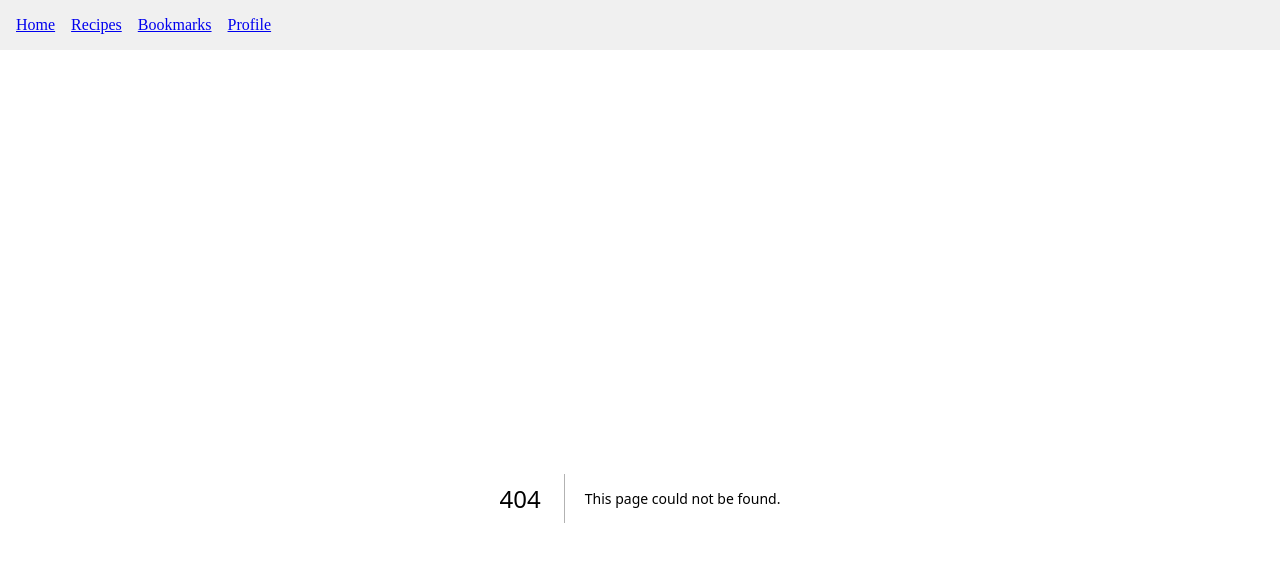
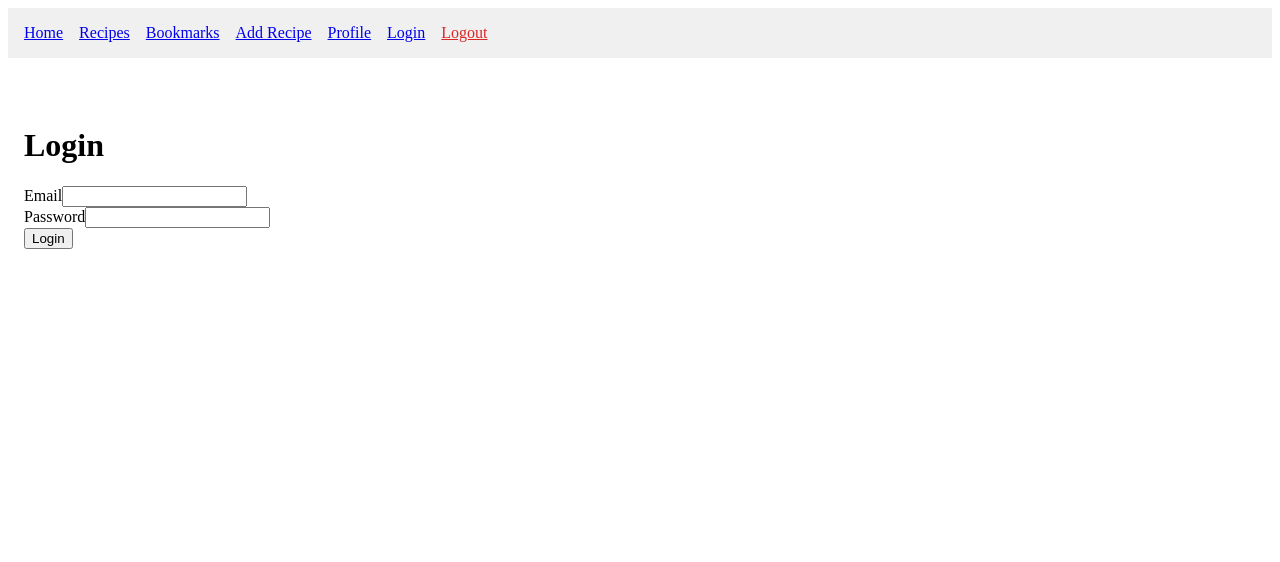
Before and after one commit to noiorhyun/recipenest, a Next.js app: page /login in a window 1280 px wide. Before the commit this address had no page. Shown: the top 562 px of the page. Built offline with nearby package versions, Linux system fonts and the light colour scheme.

Commit message:
add login log out and recipes

```diff
--- a/app/layout.js
+++ b/app/layout.js
@@ -1,7 +1,46 @@
+'use client';
+
 import Link from 'next/link';
+import { useRouter } from 'next/navigation';
+import { useState, useEffect } from 'react';
 import './globals.css';
 
 export default function RootLayout({ children }) {
+  const [isAuthenticated, setIsAuthenticated] = useState(false);
+  const router = useRouter();
+
+  useEffect(() => {
+    // Check if token cookie exists
+    const checkAuth = () => {
+      const cookies = document.cookie.split(';');
+      const hasToken = cookies.some(cookie => cookie.trim().startsWith('token='));
+      console.log('Auth check:', { cookies, hasToken }); // Debug log
+      setIsAuthenticated(hasToken);
+    };
+
+    checkAuth();
+    // Set up an interval to check auth status periodically
+    const interval = setInterval(checkAuth, 5000);
+    return () => clearInterval(interval);
+  }, []);
+
+  const handleLogout = async () => {
+    try {
+      const response = await fetch('/api/auth/logout', {
+        method: 'POST',
+        credentials: 'include', // Important: include credentials
+      });
+
+      if (response.ok) {
+        setIsAuthenticated(false);
+        router.push('/');
+        router.refresh(); // Refresh the page to update the server components
+      }
+    } catch (error) {
+      console.error('Logout failed:', error);
+    }
+  };
+
   return (
     <html lang="en">
       <body>
@@ -9,12 +48,24 @@ export default function RootLayout({ children }) {
           <Link href="/" style={{ marginRight: '1rem' }}>Home</Link>
           <Link href="/recipes" style={{ marginRight: '1rem' }}>Recipes</Link>
           <Link href="/bookmarks" style={{ marginRight: '1rem' }}>Bookmarks</Link>
-          <Link href="/profile">Profile</Link>
+          <Link href="/add-recipe" style={{ marginRight: '1rem' }}>Add Recipe</Link>
+          <Link href="/profile" style={{ marginRight: '1rem' }}>Profile</Link>
+          <Link href="/login" style={{ marginRight: '1rem' }}>Login</Link>
+          <Link
+            href="#"
+            onClick={(e) => {
+              e.preventDefault();
+              handleLogout();
+            }}
+            style={{ color: '#dc2626' }}
+          >
+            Logout
+          </Link>
         </nav>
         <div style={{ padding: '1rem' }}>
           {children}
         </div>
       </body>
     </html>
-  )
+  );
 }
--- /dev/null
+++ b/app/login/page.js
@@ -0,0 +1,87 @@
+'use client';
+
+import { useState } from 'react';
+import { useRouter } from 'next/navigation';
+
+export default function LoginPage() {
+  const [email, setEmail] = useState('');
+  const [password, setPassword] = useState('');
+  const [error, setError] = useState('');
+  const router = useRouter();
+
+  const handleSubmit = async (e) => {
+    e.preventDefault();
+    setError('');
+
+    try {
+      const response = await fetch('/api/auth/login', {
+        method: 'POST',
+        headers: {
+          'Content-Type': 'application/json',
+        },
+        body: JSON.stringify({ email, password }),
+      });
+
+      const data = await response.json();
+
+      if (!response.ok) {
+        throw new Error(data.error || 'Login failed');
+      }
+
+      // Successful login
+      router.push('/'); // Redirect to home page
+      router.refresh(); // Refresh the page to update auth state
+    } catch (err) {
+      setError(err.message);
+    }
+  };
+
+  return (
+    <div className="max-w-md mx-auto mt-8 p-6 bg-white rounded-lg shadow-md">
+      <h1 className="text-2xl font-bold mb-6 text-center">Login</h1>
+
+      {error && (
+        <div className="mb-4 p-3 bg-red-100 text-red-700 rounded">
+          {error}
+        </div>
+      )}
+
+      <form onSubmit={handleSubmit} className="space-y-4">
+        <div>
+          <label htmlFor="email" className="block text-sm font-medium text-gray-700">
+            Email
+          </label>
+          <input
+            type="email"
+            id="email"
+            value={email}
+            onChange={(e) => setEmail(e.target.value)}
+            className="mt-1 block w-full rounded-md border-gray-300 shadow-sm focus:border-blue-500 focus:ring-blue-500"
+            required
+          />
+        </div>
+
+        <div>
+          <label htmlFor="password" className="block text-sm font-medium text-gray-700">
+            Password
+          </label>
+          <input
+            type="password"
+            id="password"
+            value={password}
+            onChange={(e) => setPassword(e.target.value)}
+            className="mt-1 block w-full rounded-md border-gray-300 shadow-sm focus:border-blue-500 focus:ring-blue-500"
+            required
+          />
+        </div>
+
+        <button
+          type="submit"
+          className="w-full bg-blue-500 text-white py-2 px-4 rounded-md hover:bg-blue-600 focus:outline-none focus:ring-2 focus:ring-blue-500 focus:ring-offset-2"
+        >
+          Login
+        </button>
+      </form>
+    </div>
+  );
+}
```
Also changed, not shown: app/api/auth/logout/route.js (+10 -0 lines), app/page.js (+37 -3 lines), app/recipes/page.js (added, +74 -0 lines).
